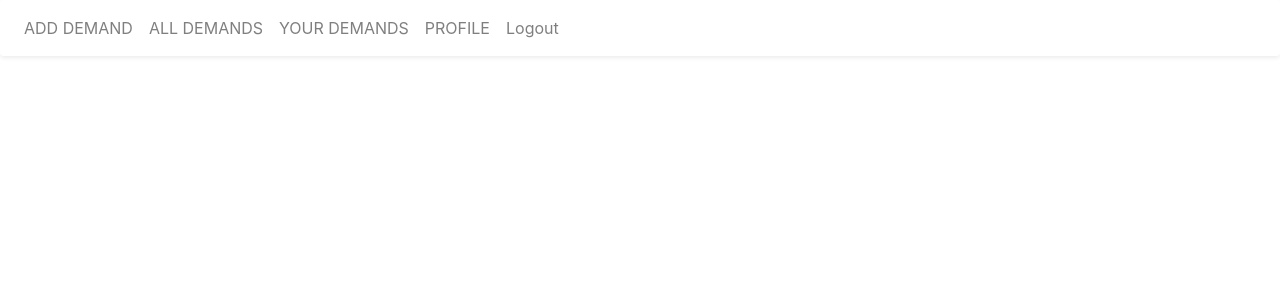
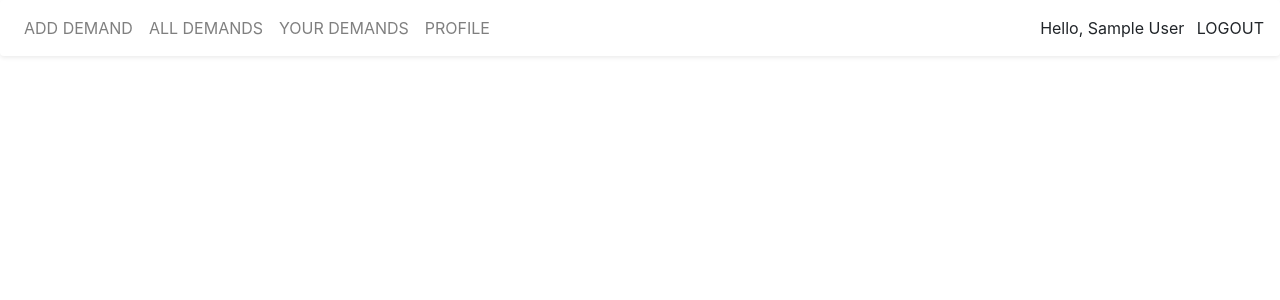
Before and after one commit to viravelmozhna/help2gether, a Vue app: page /user in a window 1280 px wide. Shown: the top 300 px of the page. Built offline with nearby package versions, Linux system fonts and the light colour scheme; no server answers; sample sign-in values are in the browser's storage.

Commit message:
C:/Program Files/Git/ page with checking whether user is logged in or not and redirecting to other pages

```diff
--- a/src/components/NavBar.vue
+++ b/src/components/NavBar.vue
@@ -7,18 +7,22 @@
         <b-nav-item to="/demands/list" exact-active-class="active" class="text-uppercase">All demands</b-nav-item>
         <b-nav-item to="/user/demands" exact-active-class="active" class="text-uppercase">Your demands</b-nav-item>
         <b-nav-item to="/user/profile" exact-active-class="active" class="text-uppercase">Profile</b-nav-item>
-        <b-nav-item>
-          <span v-if="isLoggedIn">
-            <a @click="logout">Logout</a>
-          </span>
-        </b-nav-item>
       </b-navbar-nav>
     </b-collapse>
+    <div v-if="isLoggedIn" class="ml-auto">
+        <span class="mr-2">
+          Hello, {{ userData.displayName }}
+        </span>
+        <span class="text-uppercase logout-button">
+          <a @click="logout">Logout</a>
+        </span>
+      </div>
   </b-navbar>
 </template>
 
 <script>
-import { getAuth, signOut } from 'firebase/auth';
+import { signOut } from 'firebase/auth';
+import { auth } from '@/firebase';
 
 export default {
   name: 'NavBar',
@@ -26,18 +30,24 @@ export default {
     isLoggedIn() {
       return this.$store.getters.isUserLoggedIn;
     },
+    userData() {
+      return this.$store.getters.userData;
+    },
   },
   methods: {
     logout() {
-      const auth = getAuth();
       signOut(auth)
         .then(() => {
           this.$store.dispatch('setUser', null);
-        })
-        .then(() => {
           this.$router.push('/login');
         });
     },
   },
 };
 </script>
+
+<style scoped>
+.logout-button {
+  cursor: pointer;
+}
+</style>
--- a/src/firebase.js
+++ b/src/firebase.js
@@ -2,6 +2,7 @@ import { initializeApp } from 'firebase/app';
 import { getAuth, onAuthStateChanged } from 'firebase/auth';
 import store from './store';
 
+// Database connection
 const firebaseConfig = {
   apiKey: 'AIzaSyA7jP2FD-YA9RClr7yxoJngzVAO_WlA1Zk',
   authDomain: 'help2gether-a15a6.firebaseapp.com',
@@ -11,20 +12,25 @@ const firebaseConfig = {
   messagingSenderId: '773867655973',
   appId: '1:773867655973:web:af94f40e3012c5af0e40cc',
 };
+export const app = initializeApp(firebaseConfig);
 
-const app = initializeApp(firebaseConfig);
+// Authentication
+export const auth = getAuth(app);
 
-const auth = getAuth(app);
-console.log('auth in firebase file ---', auth);
-console.log('current user in firebase file ---', auth.currentUser);
+// The function to check is user logged in or not before enter to routes
+export const getCurrentUser = () => {
+  return new Promise((resolve, reject) => {
+    const unsubscribe = onAuthStateChanged(auth, (user) => {
+      unsubscribe();
+      resolve(user);
+    }, reject);
+  });
+};
 
+// Checking is user logged in or not and setting his data to the store
 onAuthStateChanged(auth, (user) => {
   const { currentUser } = auth;
   if (currentUser) {
-    console.log('current user in onAuthStateChanged ---', currentUser);
-    console.log('currentUser name in onAuthStateChanged ---', currentUser.displayName);
-    console.log('currentUser email in onAuthStateChanged ---', currentUser.email);
-
     store.dispatch('setUser', {
       displayName: currentUser.displayName,
       email: currentUser.email,
--- a/src/router/index.js
+++ b/src/router/index.js
@@ -1,6 +1,6 @@
 import Vue from 'vue';
 import VueRouter from 'vue-router';
-import { getAuth } from 'firebase/auth';
+import { getCurrentUser } from '@/firebase';
 
 Vue.use(VueRouter);
 
@@ -74,19 +74,14 @@ const router = new VueRouter({
   routes,
 });
 
-router.beforeEach((to, from, next) => {
-  if (to.matched.some((record) => { return record.meta.requiresAuth; })) {
-    const auth = getAuth();
-    const { currentUser } = auth;
-    console.log('auth in router', auth);
-    console.log('currentuser in router', currentUser);
-    if (!currentUser) {
-      next({
-        path: '/login',
-      });
-    } else {
-      next();
-    }
+router.beforeEach(async (to, from, next) => {
+  const requiresAuth = to.matched.some((record) => {
+    return record.meta.requiresAuth;
+  });
+  if (requiresAuth && !await getCurrentUser()) {
+    next({
+      path: '/login',
+    });
   } else {
     next();
   }
--- a/src/views/LoginPage.vue
+++ b/src/views/LoginPage.vue
@@ -12,7 +12,7 @@
         >
           <b-form-input
             id="email"
-            type="text"
+            type="email"
             v-model="user.email"
           >
           </b-form-input>
@@ -23,7 +23,7 @@
         >
           <b-form-input
             id="password"
-            type="text"
+            type="password"
             v-model="user.password"
           >
           </b-form-input>
@@ -46,7 +46,9 @@
 </template>
 
 <script>
-import { getAuth, signInWithEmailAndPassword } from 'firebase/auth';
+import { signInWithEmailAndPassword } from 'firebase/auth';
+import { auth } from '@/firebase';
+
 export default {
   name: 'LoginPage',
   data() {
@@ -59,7 +61,6 @@ export default {
   },
   methods: {
     userLogin() {
-      const auth = getAuth();
       signInWithEmailAndPassword(auth, this.user.email, this.user.password)
         .then(() => {
           this.$router.push('/demands/list');
--- a/src/views/SignupPage.vue
+++ b/src/views/SignupPage.vue
@@ -23,7 +23,7 @@
         >
           <b-form-input
             id="email"
-            type="text"
+            type="email"
             v-model="user.email"
           >
           </b-form-input>
@@ -34,7 +34,7 @@
         >
           <b-form-input
             id="password"
-            type="text"
+            type="password"
             v-model="user.password"
           >
           </b-form-input>
@@ -57,7 +57,9 @@
 </template>
 
 <script>
-import { getAuth, createUserWithEmailAndPassword, updateProfile, sendEmailVerification } from 'firebase/auth';
+import { createUserWithEmailAndPassword, updateProfile, sendEmailVerification } from 'firebase/auth';
+import { auth } from '@/firebase';
+
 export default {
   name: 'SignupPage',
   data() {
@@ -71,7 +73,6 @@ export default {
   },
   methods: {
     userRegistration() {
-      const auth = getAuth();
       createUserWithEmailAndPassword(auth, this.user.email, this.user.password)
         .then(() => {
           updateProfile(auth.currentUser, {
@@ -80,6 +81,7 @@ export default {
         })
         .then(() => {
           sendEmailVerification(auth.currentUser);
+
           this.$router.push('/demands/list');
         })
         .catch((error) => {
```
